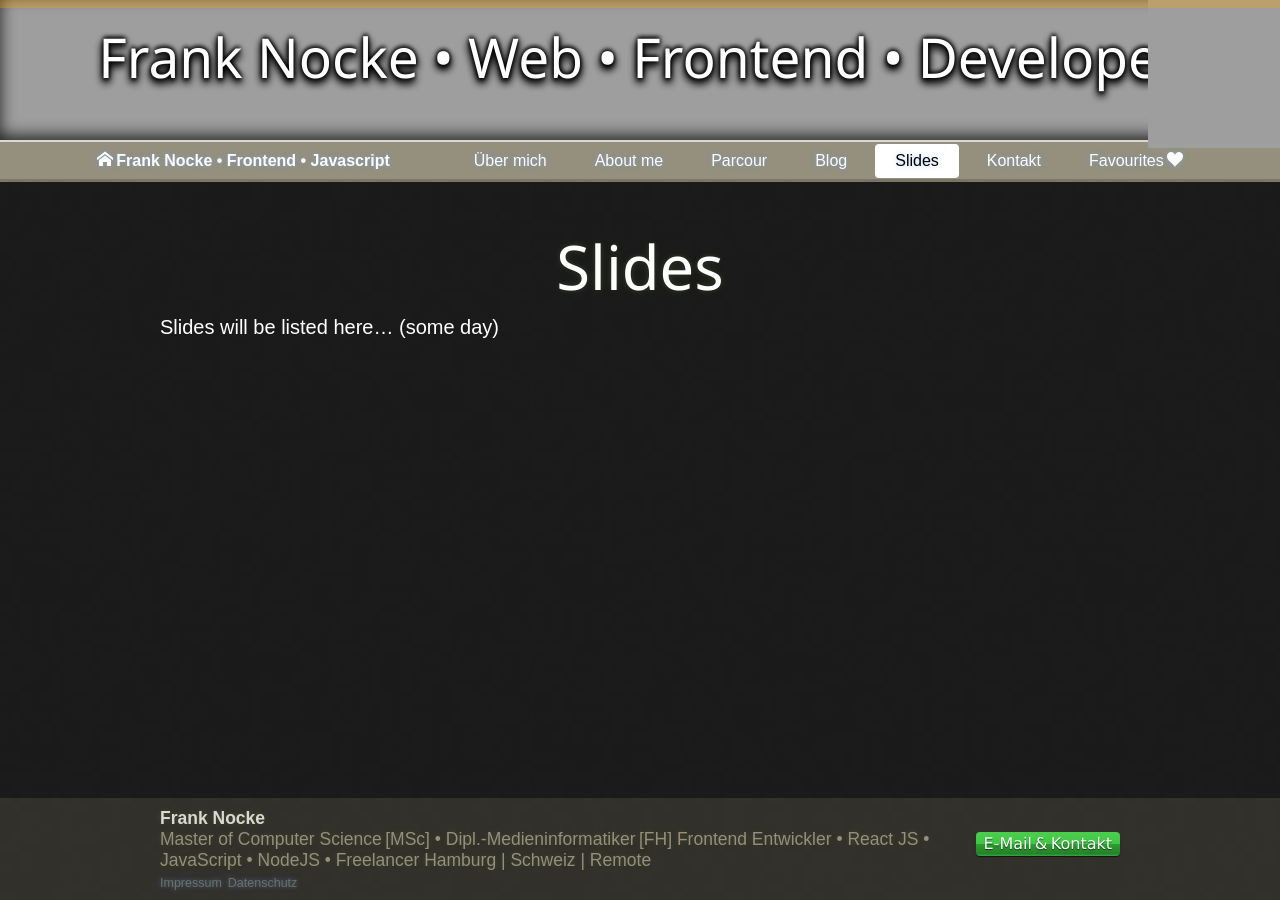
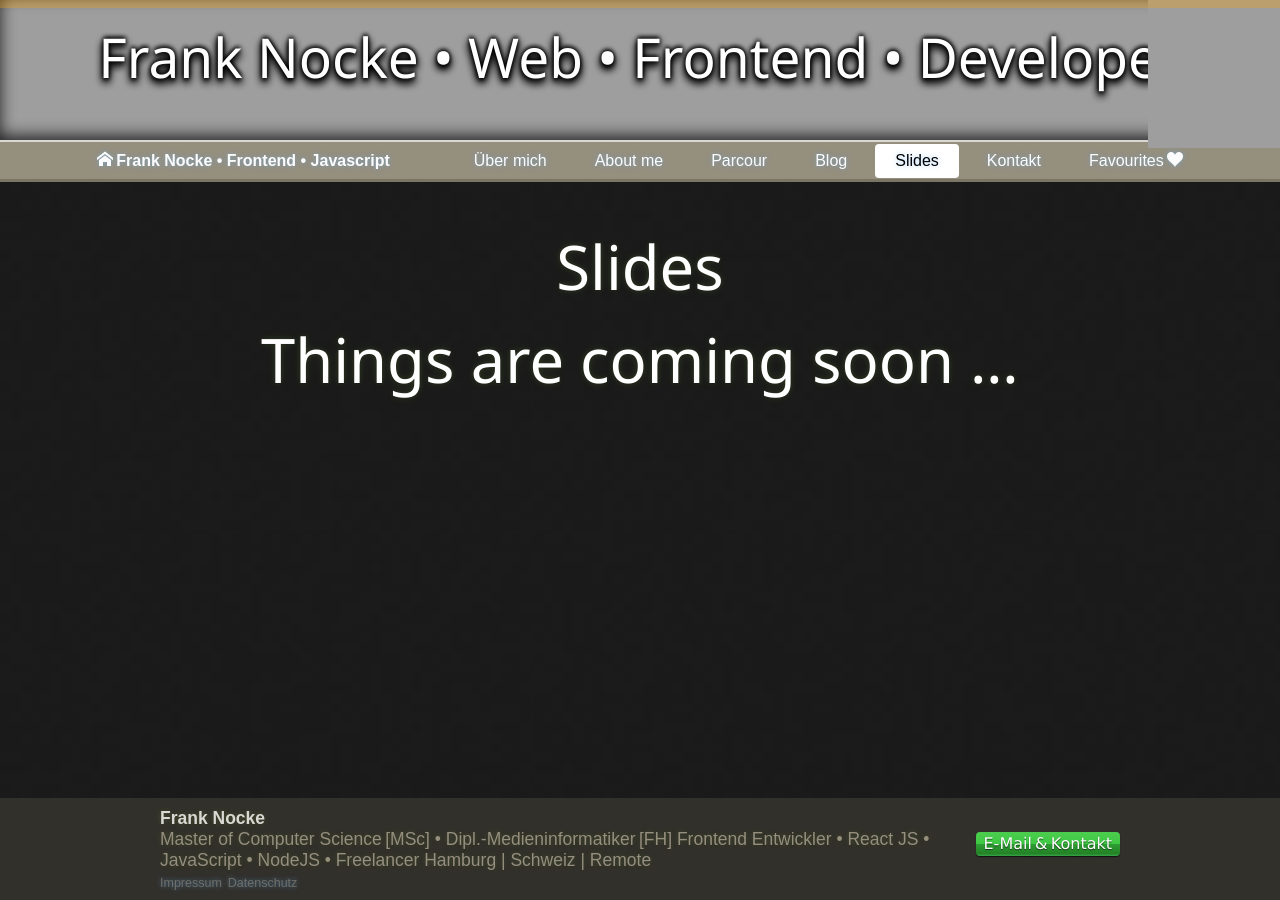
Before and after one commit to nocke/jekyll.nocke.de, a Jekyll site: the page built from _pages/slides.md, in a window 1280 px wide. Built offline with Jekyll 4.4.1, drawn with Linux system fonts in a browser that asks for light colours; some web fonts are replaced.

Commit message:
slides - stay tuned

```diff
--- a/_pages/slides.md
+++ b/_pages/slides.md
@@ -5,4 +5,12 @@ permalink: /slides/
 ---
 
 
-Slides will be listed here...  (some day)
+<!-- Slides will be listed here...  (some day) -->
+
+<h2 class='h1 bpad40'>
+  <span class='zbounce1'>Things</span>
+  <span class='zdrop1'>are</span>
+  <span class='zbounce2'>coming</span>
+  <span class='zdrop2'>soon</span>
+  <span class='zbounce3'>…</span>
+</h2>
```
